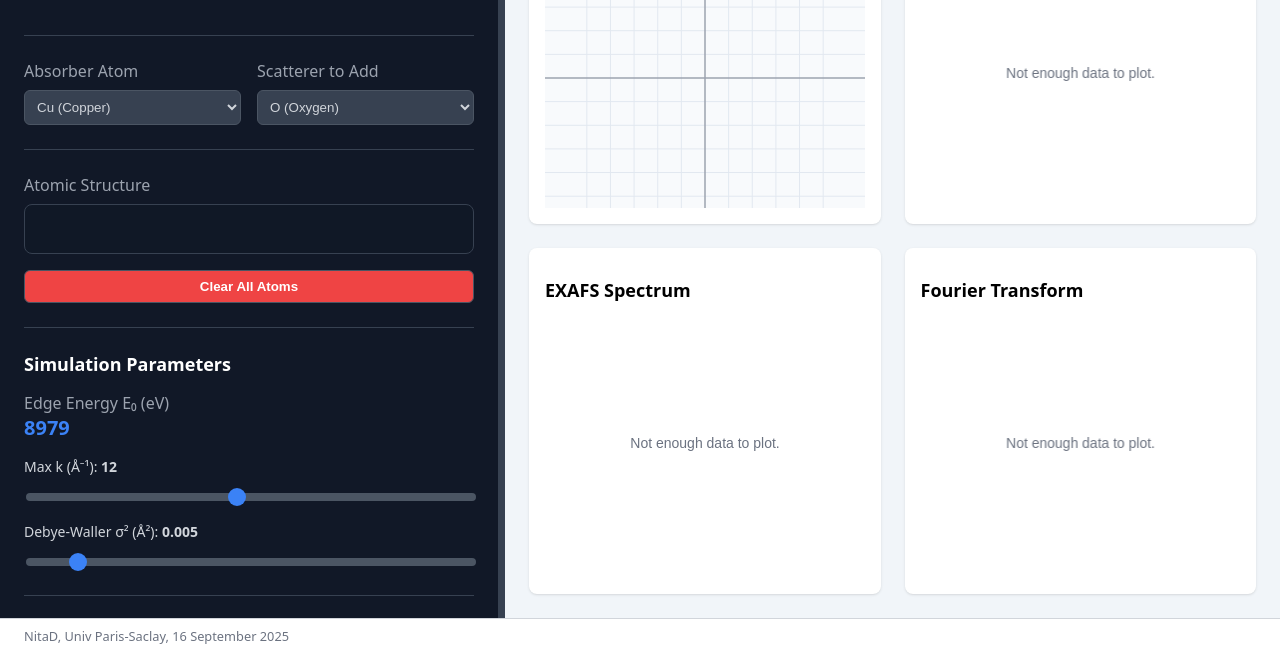
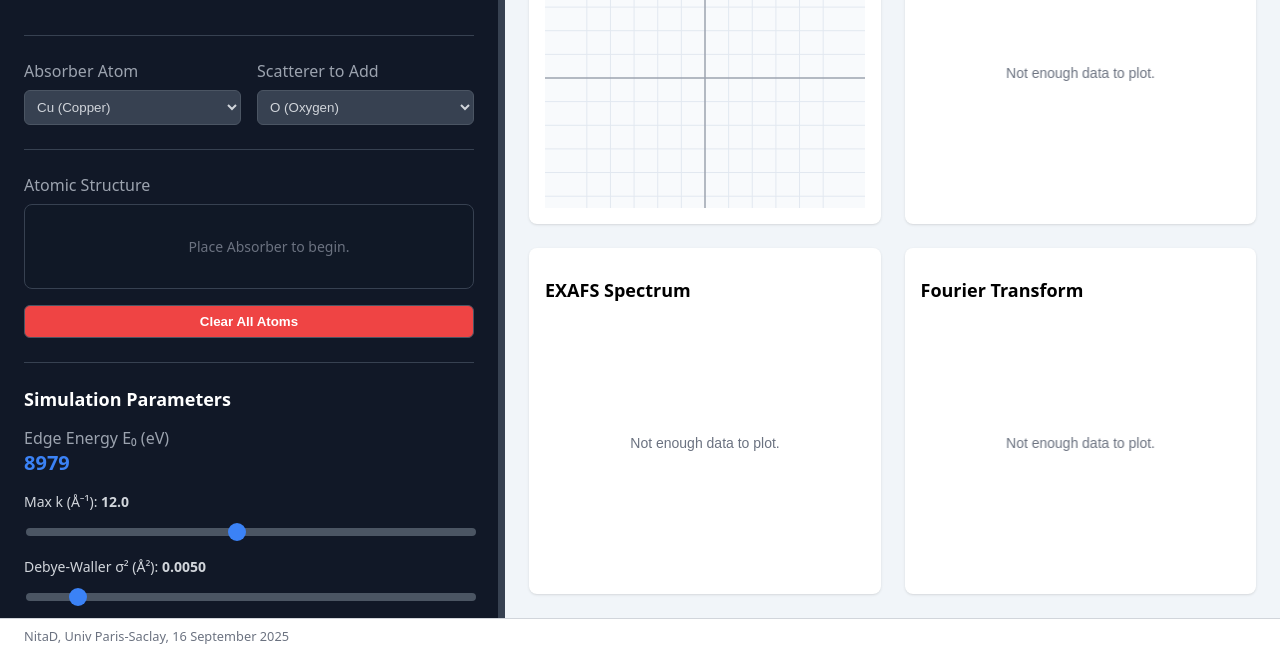
Before and after one commit to nitad54448/Enseignement, a website: page exafs.html in a window 1280 px wide. Shown: the part 147-800 px from the top of the page. Drawn offline with Linux system fonts and the light colour scheme.

Commit message:
Update exafs.html

```diff
--- a/exafs.html
+++ b/exafs.html
@@ -93,11 +93,11 @@
                     <div id="e0-display" style="font-size: 1.25rem; font-weight: 700; color: var(--blue-500);">8979</div>
                 </div>
                 <div style="margin-top: 1rem;">
-                    <label for="k-max-slider" style="display: block; margin-bottom: 0.5rem; font-size: 0.875rem; font-weight: 500;">Max k (Å⁻¹): <span id="k-max-value" style="font-weight: 700;">12</span></label>
+                    <label for="k-max-slider" style="display: block; margin-bottom: 0.5rem; font-size: 0.875rem; font-weight: 500;">Max k (Å⁻¹): <span id="k-max-value" style="font-weight: 700;">12.0</span></label>
                     <input type="range" id="k-max-slider" min="5" max="20" value="12" step="0.5">
                 </div>
                 <div style="margin-top: 1rem;">
-                    <label for="sigma2-slider" style="display: block; margin-bottom: 0.5rem; font-size: 0.875rem; font-weight: 500;">Debye-Waller σ² (Å²): <span id="sigma2-value" style="font-weight: 700;">0.005</span></label>
+                    <label for="sigma2-slider" style="display: block; margin-bottom: 0.5rem; font-size: 0.875rem; font-weight: 500;">Debye-Waller σ² (Å²): <span id="sigma2-value" style="font-weight: 700;">0.0050</span></label>
                     <input type="range" id="sigma2-slider" min="0" max="0.05" value="0.005" step="0.0005">
                 </div>
             </div>
@@ -157,13 +157,15 @@
                 'O': { k: [2, 4, 6, 8, 10, 15, 20], val: [0.4, 0.3, 0.25, 0.2, 0.18, 0.15, 0.1] },
                 'Al': { k: [2, 4, 6, 8, 10, 15, 20], val: [0.7, 0.5, 0.4, 0.3, 0.25, 0.2, 0.18] },
                 'Fe': { k: [2, 4, 6, 8, 10, 15, 20], val: [0.9, 0.7, 0.5, 0.4, 0.35, 0.25, 0.2] },
-                'Pb': { k: [2, 4, 6, 8, 10, 15, 20], val: [1.1, 1.0, 0.8, 0.6, 0.5, 0.4, 0.35] }
+                'Pb': { k: [2, 4, 6, 8, 10, 15, 20], val: [1.1, 1.0, 0.8, 0.6, 0.5, 0.4, 0.35] },
+                'Cu': { k: [2, 4, 6, 8, 10, 15, 20], val: [0.92, 0.72, 0.52, 0.42, 0.36, 0.26, 0.21] }
             };
             const phase_raw = {
                 'O': { k: [2, 5, 10, 15, 20], val: [3.0, 2.0, 0.5, -1.0, -2.5] },
                 'Al': { k: [2, 5, 10, 15, 20], val: [4.0, 1.0, -2.0, -5.0, -8.0] },
                 'Fe': { k: [2, 5, 10, 15, 20], val: [5.0, 2.0, -2.0, -6.0, -9.0] },
-                'Pb': { k: [2, 5, 10, 15, 20], val: [6.0, 4.0, 1.0, -2.0, -5.0] }
+                'Pb': { k: [2, 5, 10, 15, 20], val: [6.0, 4.0, 1.0, -2.0, -5.0] },
+                'Cu': { k: [2, 5, 10, 15, 20], val: [5.1, 2.1, -2.1, -6.2, -9.2] }
             };
             const k_grid = Array.from({length: 201}, (_, i) => i * 0.1);
             function _interpolate(x, x_arr, y_arr) {
@@ -179,10 +181,8 @@
             for (const absorber of absorbers) {
                 for (const scatterer of scatterers) {
                     const pairKey = `${absorber}-${scatterer}`;
-                    let scattererKey = scatterer;
-                    if (scatterer === 'Cu') scattererKey = 'Fe';
-                    const amp_data = amp_raw[scattererKey];
-                    const phase_data = phase_raw[scattererKey];
+                    const amp_data = amp_raw[scatterer];
+                    const phase_data = phase_raw[scatterer];
                     if (!amp_data || !phase_data) continue;
                     feffData[pairKey] = {
                         k: k_grid,
@@ -263,8 +263,9 @@
             if (k_vals.length === 0) return { E_vals: [], mu_E: [] };
             const K_TO_E = 3.81;
             const E_pre_edge = Array.from({length: 50}, (_, i) => params.E0 - 50 + i);
-            const k_edge_vals = [0, params.k_min, ...k_vals];
-            const chi_edge_vals = [0, 0, ...chi_k];
+            // k_vals already starts at k_min, so only prepend k=0 (avoids duplicate x in interpolation grid)
+            const k_edge_vals = [0, ...k_vals];
+            const chi_edge_vals = [0, ...chi_k];
             const E_post_edge = k_edge_vals.map(k => params.E0 + K_TO_E * k**2);
             const E_vals = [...E_pre_edge, ...E_post_edge];
             const mu0 = (E) => (Math.atan((E - params.E0) / 10) / Math.PI + 0.5);
@@ -336,6 +337,7 @@
             for (let i = 1; i < x_data.length; i++) { ctx.lineTo(mapX(x_data[i]), mapY(y_data[i])); }
             ctx.stroke();
             ctx.fillStyle = '#374151'; ctx.font = '12px sans-serif'; ctx.textBaseline = 'middle';
+            ctx.strokeStyle = '#d1d5db'; ctx.lineWidth = 1; // reset after data line (was blue, 2px)
 
             ctx.textAlign = 'right';
             for (let i = 0; i <= 4; i++) {
@@ -403,8 +405,13 @@
         // --- UI & Event Handlers ---
         function updateAtomList() {
             atomListUI.innerHTML = '';
-            if (!absorber) { noAtomsMsg.style.display = 'block'; noAtomsMsg.textContent = 'Place Absorber to begin.'; return; }
-            noAtomsMsg.style.display = 'none';
+            if (!absorber) {
+                // Re-attach the message node: innerHTML = '' detached it from the DOM
+                atomListUI.appendChild(noAtomsMsg);
+                noAtomsMsg.style.display = 'block';
+                noAtomsMsg.textContent = 'Place Absorber to begin.';
+                return;
+            }
             const abs_li = document.createElement('li');
             abs_li.style.cssText = 'display: flex; justify-content: space-between; align-items: center; background-color: var(--gray-600); padding: 0.5rem; border-radius: 0.375rem;';
             abs_li.innerHTML = `<span style="font-weight: 600; font-size: 0.875rem; color: white;">${absorber.type} (Absorber) @ (0.0, 0.0)</span>`;
```
